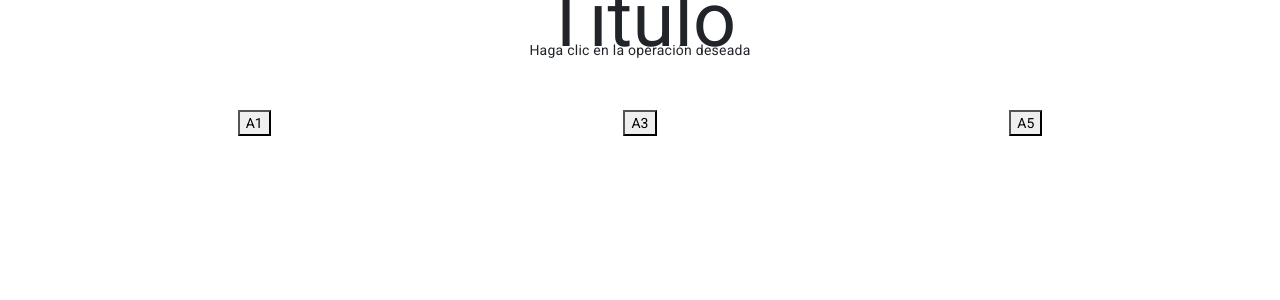
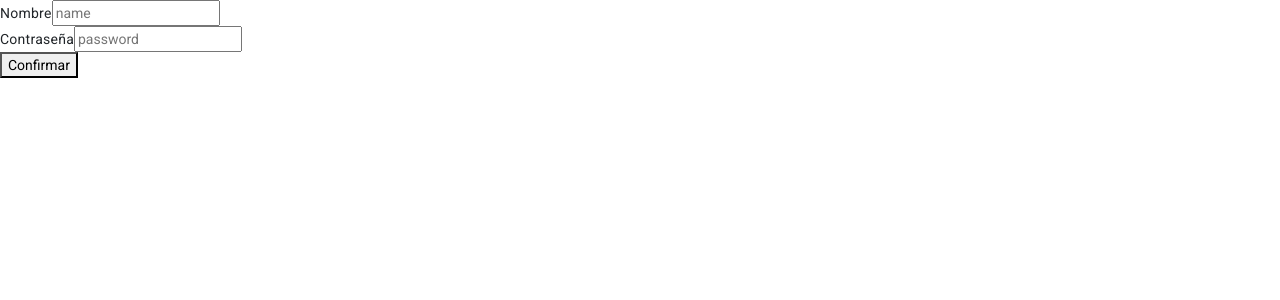
Before and after one commit to DonKiwi-cyber/cypress_project, an Angular app: page / in a window 1280 px wide. Shown: the top 300 px of the page. Built offline with nearby package versions, Linux system fonts and the light colour scheme.

Commit message:
login 1st version

```diff
--- a/package.json
+++ b/package.json
@@ -26,6 +26,8 @@
     "@ng-bootstrap/ng-bootstrap": "^15.1.2",
     "@popperjs/core": "^2.11.6",
     "bootstrap": "^5.2.3",
+    "dotenv": "^16.3.1",
+    "mysql2": "^3.6.5",
     "rxjs": "~7.8.0",
     "tslib": "^2.3.0",
     "zone.js": "~0.13.0"
--- a/src/app/app-routing.module.ts
+++ b/src/app/app-routing.module.ts
@@ -1,7 +1,13 @@
 import { NgModule } from '@angular/core';
 import { RouterModule, Routes } from '@angular/router';
+import { LoginComponent } from './login/login.component';
+import { UiComponent } from './ui/ui.component';
+import { AppComponent } from './app.component';
 
-const routes: Routes = [];
+const routes: Routes = [
+  { path: '', component: LoginComponent },
+  { path: 'ui', component: UiComponent}
+];
 
 @NgModule({
   imports: [RouterModule.forRoot(routes)],
--- a/src/app/app.component.html
+++ b/src/app/app.component.html
@@ -1 +1 @@
-<app-ui></app-ui>
+<router-outlet></router-outlet>
--- a/src/app/app.module.ts
+++ b/src/app/app.module.ts
@@ -1,7 +1,6 @@
 import { NgModule } from '@angular/core';
 import { BrowserModule } from '@angular/platform-browser';
 import { FormsModule } from '@angular/forms';
-
 
 import { AppRoutingModule } from './app-routing.module';
 import { AppComponent } from './app.component';
--- a/src/app/login/login.component.html
+++ b/src/app/login/login.component.html
@@ -1 +1,12 @@
-<p>login works!</p>
+<div class="loginContainer">
+    <div class="form">
+        <form>
+            <label for="name">Nombre</label>
+            <input type="text" id="name" placeholder="name" name="name" [(ngModel)]="name"><br>
+            <label for="password">Contraseña</label>
+            <input type="text" id="password" placeholder="password" name="password" [(ngModel)]="password"><br>
+
+            <button type="button" id="loginButton" (click)="login()" routerLink="/ui">Confirmar</button>
+        </form>
+    </div>
+</div>
--- a/src/app/login/login.component.ts
+++ b/src/app/login/login.component.ts
@@ -1,4 +1,5 @@
 import { Component } from '@angular/core';
+import { Router } from '@angular/router';
 
 @Component({
   selector: 'app-login',
@@ -7,4 +8,19 @@ import { Component } from '@angular/core';
 })
 export class LoginComponent {
 
+  constructor(private router: Router){}
+
+  name = "";
+  password = "";
+
+  login(){
+    if(this.name == "ian" && this.password == "ian"){
+      this.router.navigate(['/ui'])
+    }
+    else{
+      console.log(this.name)
+      console.log(this.password)
+      alert("Introduzca datos correctos")
+    }
+  }
 }
```
Also changed, not shown: 2 other files (tests, documents, lock files or other folders).
